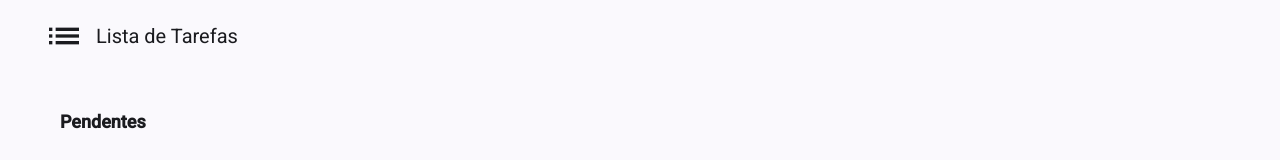
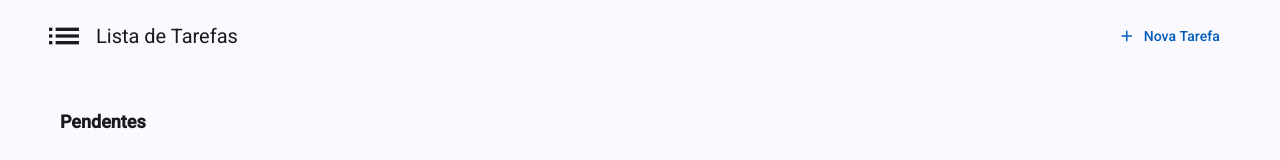
Before and after one commit to eRodrigoL/lista-de-tarefas, an Angular app: page / in a window 1280 px wide. Shown: the top 160 px of the page. Built offline with nearby package versions, Linux system fonts and the light colour scheme.

Commit message:
feat(dialogo): ✨ adiciona diálogo de criação e botão no cabeçalho
- compõe formulário e permite cancelar
- abre o diálogo pelo botão Nova tarefa

```diff
--- a/src/app/app.html
+++ b/src/app/app.html
@@ -1,2 +1,2 @@
-<app-cabecalho />
+<app-cabecalho (adicionarTarefa)="abrirCriacao()" />
 <router-outlet />
--- a/src/app/app.ts
+++ b/src/app/app.ts
@@ -1,6 +1,9 @@
-import { Component, signal } from '@angular/core';
+import { Component, inject, signal } from '@angular/core';
 import { RouterOutlet } from '@angular/router';
+import { MatDialog } from '@angular/material/dialog';
+
 import { Cabecalho } from './componentes/cabecalho/cabecalho';
+import { DialogTarefa } from './componentes/dialog-tarefa/dialog-tarefa';
 
 @Component({
   imports: [RouterOutlet, Cabecalho],
@@ -10,4 +13,13 @@ import { Cabecalho } from './componentes/cabecalho/cabecalho';
 })
 export class App {
   protected readonly title = signal('lista-de-tarefas');
+
+  private readonly dialog = inject(MatDialog);
+
+  abrirCriacao(): void {
+    this.dialog.open(DialogTarefa, {
+      width: '560px',
+      maxWidth: '95vw',
+    });
+  }
 }
--- a/src/app/componentes/cabecalho/cabecalho.html
+++ b/src/app/componentes/cabecalho/cabecalho.html
@@ -3,4 +3,8 @@
     <mat-icon fontIcon="list" aria-label="true"></mat-icon>
     <span>Lista de Tarefas</span>
   </div>
+  <button matButton (click)="adicionarTarefa.emit()">
+    <mat-icon fontIcon="add" aria-hidden="true"></mat-icon>
+    Nova Tarefa
+  </button>
 </header>
--- a/src/app/componentes/cabecalho/cabecalho.scss
+++ b/src/app/componentes/cabecalho/cabecalho.scss
@@ -10,6 +10,8 @@ header {
   max-width: 1240px;
   margin: 0 auto;
   padding: 12px 24px;
+  justify-content: space-between;
+  gap: 12px;
 }
 
 .marca {
@@ -22,6 +24,7 @@ header {
   width: 40px;
   height: 40px;
   font-size: 40px;
+  flex-shrink: 0;
 }
 
 span {
--- a/src/app/componentes/cabecalho/cabecalho.ts
+++ b/src/app/componentes/cabecalho/cabecalho.ts
@@ -1,10 +1,13 @@
-import { Component } from '@angular/core';
+import { Component, output } from '@angular/core';
+import { MatButtonModule } from '@angular/material/button';
 import { MatIconModule } from '@angular/material/icon';
 
 @Component({
-  imports: [MatIconModule],
+  imports: [MatButtonModule, MatIconModule],
   selector: 'app-cabecalho',
   styleUrl: './cabecalho.scss',
   templateUrl: './cabecalho.html',
 })
-export class Cabecalho {}
+export class Cabecalho {
+  readonly adicionarTarefa = output<void>();
+}
--- /dev/null
+++ b/src/app/componentes/dialog-tarefa/dialog-tarefa.html
@@ -0,0 +1,25 @@
+<h2 mat-dialog-title>Nova tarefa</h2>
+<mat-dialog-content>
+  <form [formGroup]="formulario">
+    <mat-form-field>
+      <mat-label>Título</mat-label>
+      <input matInput formControlName="titulo" />
+    </mat-form-field>
+    <mat-form-field>
+      <mat-label>Descrição</mat-label>
+      <textarea matInput formControlName="descricao" rows="3"></textarea>
+    </mat-form-field>
+    <mat-form-field>
+      <mat-label>Prazo</mat-label>
+      <input matInput type="date" formControlName="prazo" />
+    </mat-form-field>
+    <mat-form-field>
+      <mat-label>Ordem</mat-label>
+      <input matInput type="number" formControlName="ordem" min="1" step="1" />
+    </mat-form-field>
+  </form>
+</mat-dialog-content>
+<mat-dialog-actions align="end">
+  <button matButton mat-dialog-close>Cancelar</button>
+  <button matButton disabled>Criar</button>
+</mat-dialog-actions>
--- /dev/null
+++ b/src/app/componentes/dialog-tarefa/dialog-tarefa.scss
@@ -0,0 +1,6 @@
+form {
+  display: flex;
+  flex-direction: column;
+  gap: 8px;
+  padding-top: 8px;
+}
--- /dev/null
+++ b/src/app/componentes/dialog-tarefa/dialog-tarefa.ts
@@ -0,0 +1,27 @@
+import { Component, inject } from '@angular/core';
+import { FormBuilder, ReactiveFormsModule } from '@angular/forms';
+import { MatButtonModule } from '@angular/material/button';
+import { MatDialogModule } from '@angular/material/dialog';
+import { MatFormFieldModule } from '@angular/material/form-field';
+import { MatInputModule } from '@angular/material/input';
+
+@Component({
+  imports: [
+    MatButtonModule,
+    MatDialogModule,
+    MatFormFieldModule,
+    MatInputModule,
+    ReactiveFormsModule,
+  ],
+  selector: 'app-dialog-tarefa',
+  styleUrl: './dialog-tarefa.scss',
+  templateUrl: './dialog-tarefa.html',
+})
+export class DialogTarefa {
+  readonly formulario = inject(FormBuilder).nonNullable.group({
+    titulo: [''],
+    descricao: [''],
+    prazo: [''],
+    ordem: [1],
+  });
+}
```
